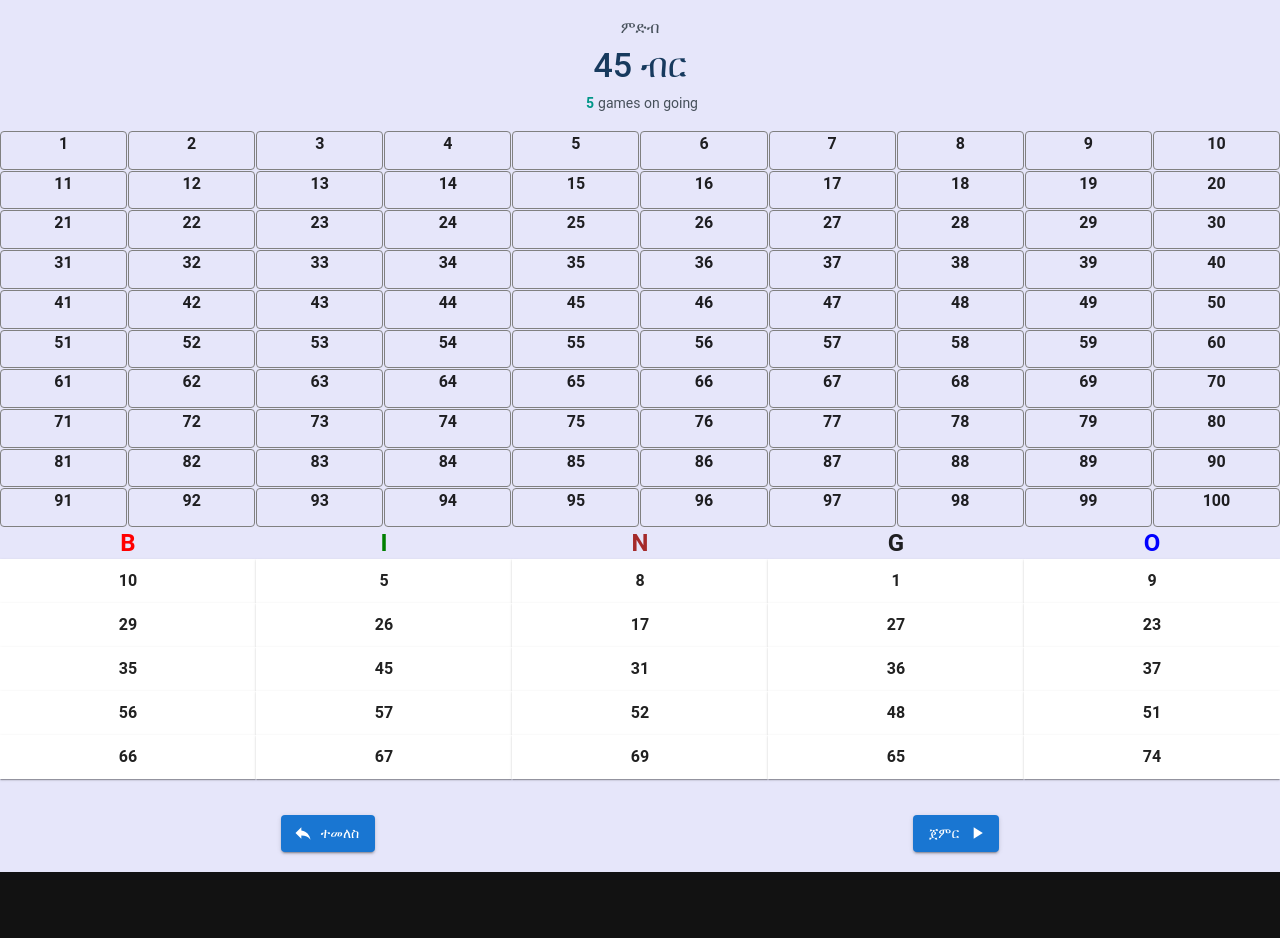
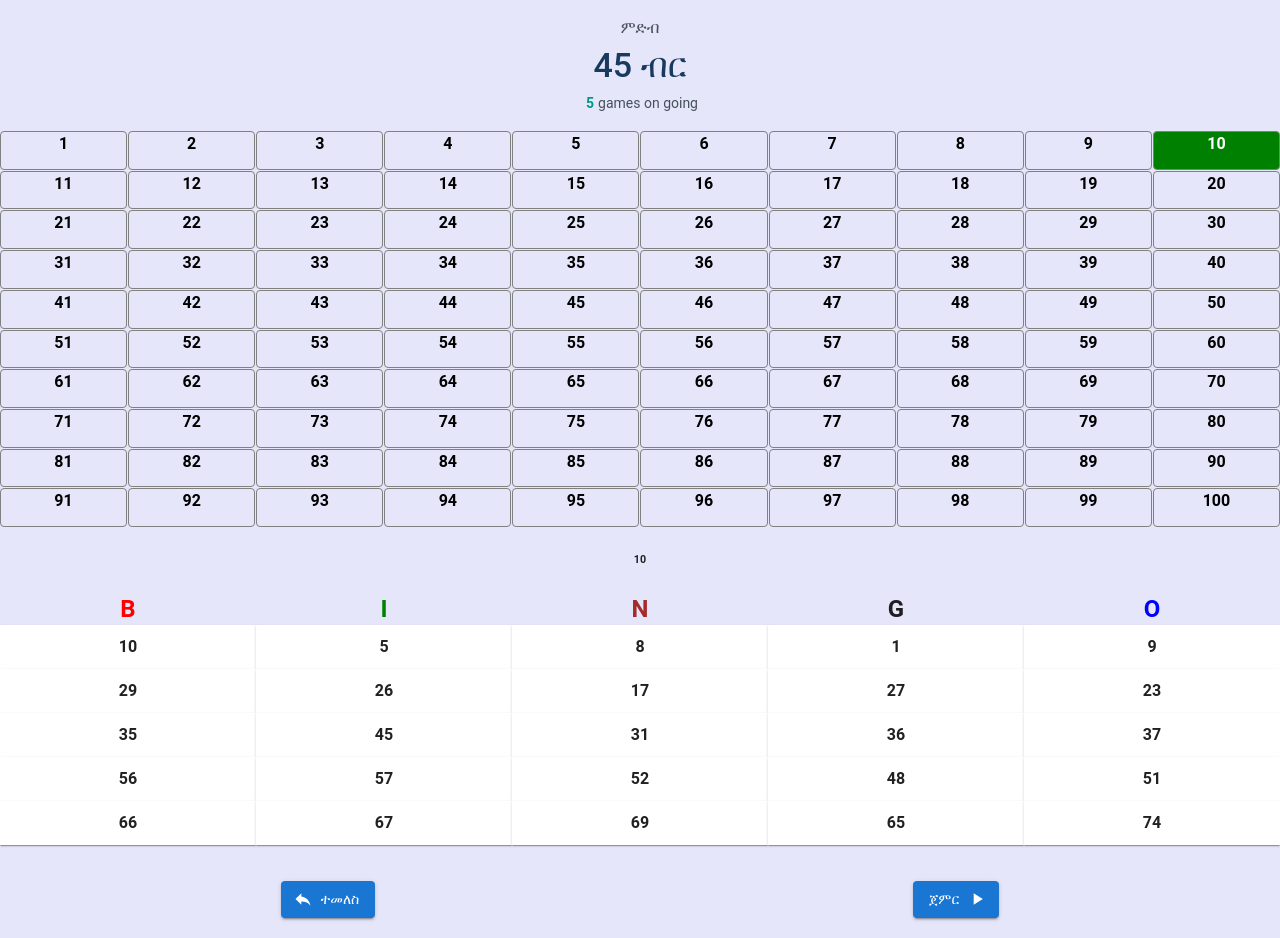
Before and after one commit to binilet/b_tel, a React (Vite) app in the folder bingo-client/: page /boardSelector in a window 1280 px wide. Both pictures are taken after a click on the element "10". Before the commit the page ends 872 px from the top, so only its background shows below. Built offline with nearby package versions, Linux system fonts and the light colour scheme; a web font is replaced by a local one.

Commit message:
board selection highlight added

```diff
--- a/bingo-client/src/components/BoardSelector.tsx
+++ b/bingo-client/src/components/BoardSelector.tsx
@@ -19,12 +19,13 @@ const CellBox = styled(Box)<{ selected: boolean }>`
   display: flex;
   justify-content: center;
   align-items: center;
-  background-color: ${props => (props.selected ? 'green' : 'white')};
+  background-color: ${props => (props.selected ? 'green' : 'lavender')};
+  color: ${props => (props.selected ? 'white' : 'black')};
   border: 1px solid gray;
   cursor: pointer;
   font-weight:bold;
   border-radius:4px;
-    background-color: lavender;
+
 `;
 
 const BoardSelector: React.FC = () => {
@@ -35,9 +36,10 @@ const BoardSelector: React.FC = () => {
 
   const [selectedCell, setSelectedCell] = useState<number | null>(null);
 
+
   const handleCellClick = (index: number) => {
+
     setSelectedCell(index);
-    console.log(index);
 
     const generateBoard = () => {
       const columns = ['B', 'I', 'N', 'G', 'O'];
@@ -65,44 +67,51 @@ const BoardSelector: React.FC = () => {
 
   return (
     <>
-    <StakeCard amount={45} games={5}/>
+      <StakeCard amount={45} games={5} />
       <GridBox>
-      {Array.from({ length: 100 }, (_, index) => (
+        {Array.from({ length: 100 }, (_, index) => index + 1).map(
+          (value, index) => (
             <CellBox
               key={index}
-          onClick={() => handleCellClick(index)}
-          selected={selectedCell === index}
+              onClick={() => handleCellClick(value)}
+              selected={selectedCell === value}
             >
-          {++index}
+              {value}
             </CellBox>
-      ))}
+          )
+        )}
       </GridBox>
 
-      {selectedCell &&
-      <Stack style={{backgroundColor:'lavender'}}>
+      {selectedCell && (
+        <Stack style={{ backgroundColor: "lavender" }}>
+          <h6>{selectedCell}</h6>
           <Grid container justifyContent="space-between">
-                        {['B', 'I', 'N', 'G', 'O'].map((letter, index) => (
-                            <Grid item xs={2.4} key={letter} sx={{ textAlign: 'center' }}>
-
-                                  <Typography variant="h5" style={{fontWeight:'bolder'}} sx={{ color: ['red', 'green', 'brown', 'dark', 'blue'][index] }}>
+            {["B", "I", "N", "G", "O"].map((letter, index) => (
+              <Grid item xs={2.4} key={letter} sx={{ textAlign: "center" }}>
+                <Typography
+                  variant="h5"
+                  style={{ fontWeight: "bolder" }}
+                  sx={{
+                    color: ["red", "green", "brown", "dark", "blue"][index],
+                  }}
+                >
                   {letter}
                 </Typography>
-
               </Grid>
             ))}
           </Grid>
           <Grid container spacing={0} sx={{ mb: 2 }}>
-
             {numbers.map((num, idx) => (
               <Grid item xs={2.4} key={idx}>
-                                <Paper style={{padding:'10px'}}
+                <Paper
+                  style={{ padding: "10px" }}
                   sx={{
                     p: 5,
                     //textAlign: 'center',
                     //bgcolor: calledNumbers.includes(num.toString()) ? 'primary.main' : 'background.paper',
                     //color: calledNumbers.includes(num.toString()) ? 'common.white' : 'text.primary',
-                                        fontWeight: 'bolder',
-                                        borderRadius:'0px'
+                    fontWeight: "bolder",
+                    borderRadius: "0px",
                   }}
                 >
                   {num}
@@ -111,17 +120,33 @@ const BoardSelector: React.FC = () => {
             ))}
           </Grid>
         </Stack>
-                      }
-     <Stack direction="row" spacing={2} style={{backgroundColor:'lavender', display:'flex',justifyContent:'space-around',padding:'20px'}}>
-      <Button variant="contained" startIcon={<ReplyIcon />} onClick={handleGoBack}>
+      )}
+      <Stack
+        direction="row"
+        spacing={2}
+        style={{
+          backgroundColor: "lavender",
+          display: "flex",
+          justifyContent: "space-around",
+          padding: "20px",
+        }}
+      >
+        <Button
+          variant="contained"
+          startIcon={<ReplyIcon />}
+          onClick={handleGoBack}
+        >
           ተመለስ
         </Button>
-      <Button variant="contained" endIcon={<PlayArrowIcon />} onClick={handleGoToMain}>
+        <Button
+          variant="contained"
+          endIcon={<PlayArrowIcon />}
+          onClick={handleGoToMain}
+        >
           ጀምር
         </Button>
       </Stack>
     </>
-
   );
 };
 
```
Lines whose indentation alone changed are shown as unchanged.
